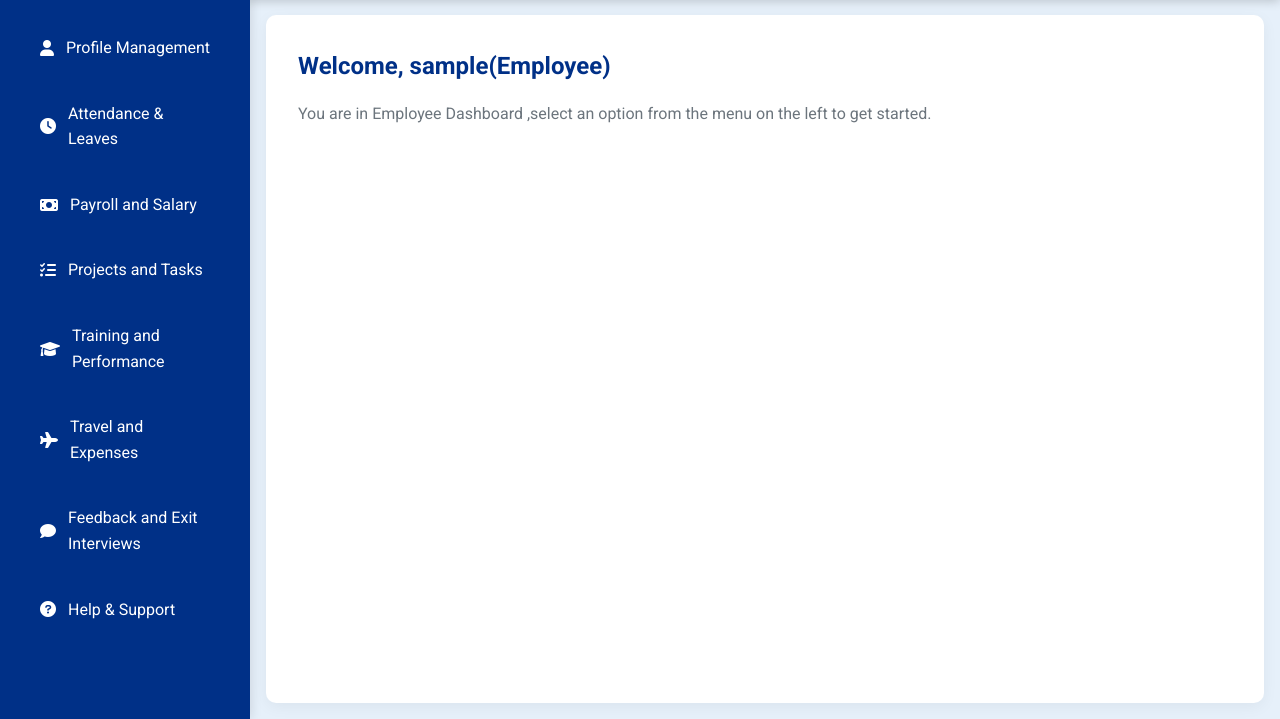
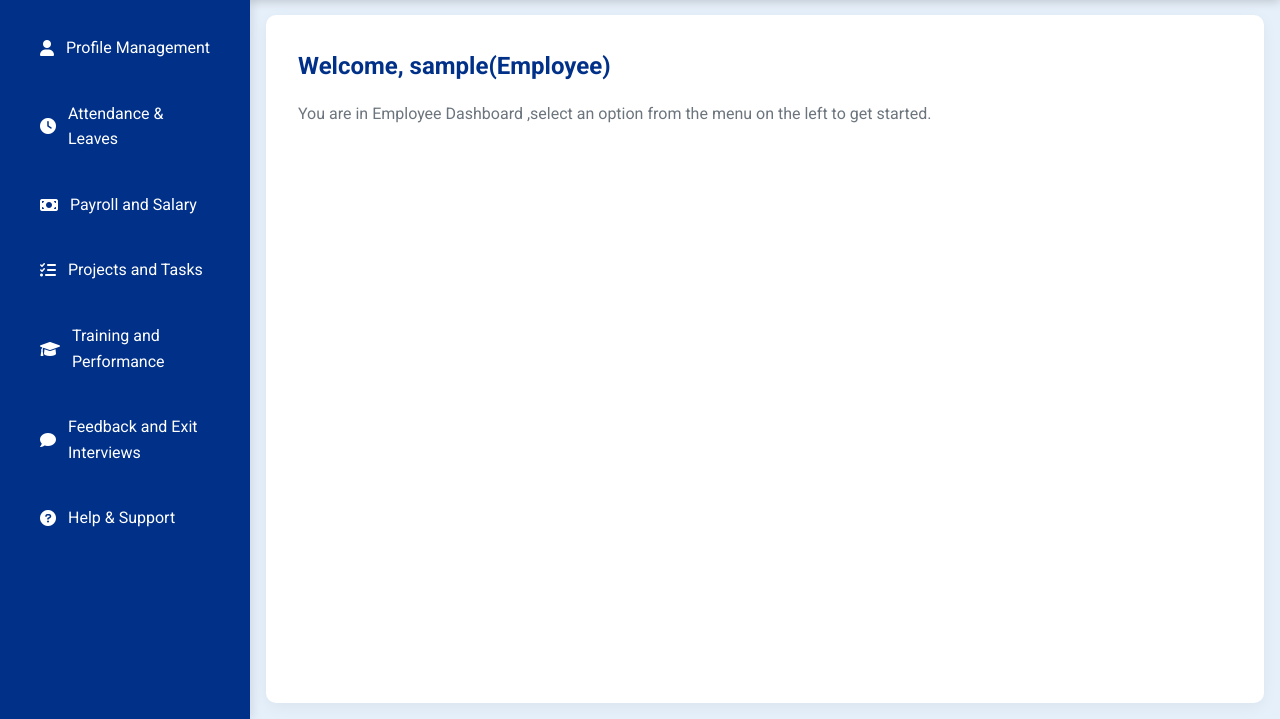
Before and after one commit to aditi-akhilesh/Employee-Tracking-System, a PHP site: page /pages/user_dashboard.php in a window 1280 px wide. Shown: the part 95-814 px from the top of the page. Run offline with PHP 8.4, Linux system fonts and the light colour scheme; the visitor is signed in with stand-in values (Sample User, id 1).

Commit message:
update features

```diff
--- a/includes/sidebar_manager.php
+++ b/includes/sidebar_manager.php
@@ -25,8 +25,8 @@
         </li>
         <li><a href="#" onclick="toggleDropdown(event, 'feedback-dropdown')"><i class="fas fa-comment"></i> Feedback and Review</a>
             <ul id="feedback-dropdown" class="dropdown">
-                <li><a href="#">Give feedback to employees or managers</a></li>
-                <li><a href="#">View employee or manager feedback history</a></li>
+                <li><a href="#">Give feedback to employees </a></li>
+                <li><a href="#">View employee feedback history</a></li>
             </ul>
         </li>
         <li><a href="#" onclick="toggleDropdown(event, 'reports-dropdown')"><i class="fas fa-chart-bar"></i> Reports & Analytics</a>
--- a/includes/sidebar_user.php
+++ b/includes/sidebar_user.php
@@ -32,14 +32,7 @@
                 <li><a href="#">Update training status</a></li>
             </ul>
         </li>
-        <li><a href="#" onclick="toggleDropdown(event, 'travel-dropdown')"><i class="fas fa-plane"></i> Travel and Expenses</a>
-            <ul id="travel-dropdown" class="dropdown">
-                <li><a href="#">Submit travel requests</a></li>
-                <li><a href="#">Travel and Expenses history</a></li>
-                <li><a href="#">Track approval status</a></li>
-            </ul>
-        </li>
-        <li><a href="#" onclick="toggleDropdown(event, 'feedback-dropdown')"><i class="fas fa-comment"></i> Feedback and Exit Interviews</a>
+         <li><a href="#" onclick="toggleDropdown(event, 'feedback-dropdown')"><i class="fas fa-comment"></i> Feedback and Exit Interviews</a>
             <ul id="feedback-dropdown" class="dropdown">
                 <li><a href="#">Submit feedback about company policies</a></li>
                 <li><a href="#">View exit interview details</a></li>
```
